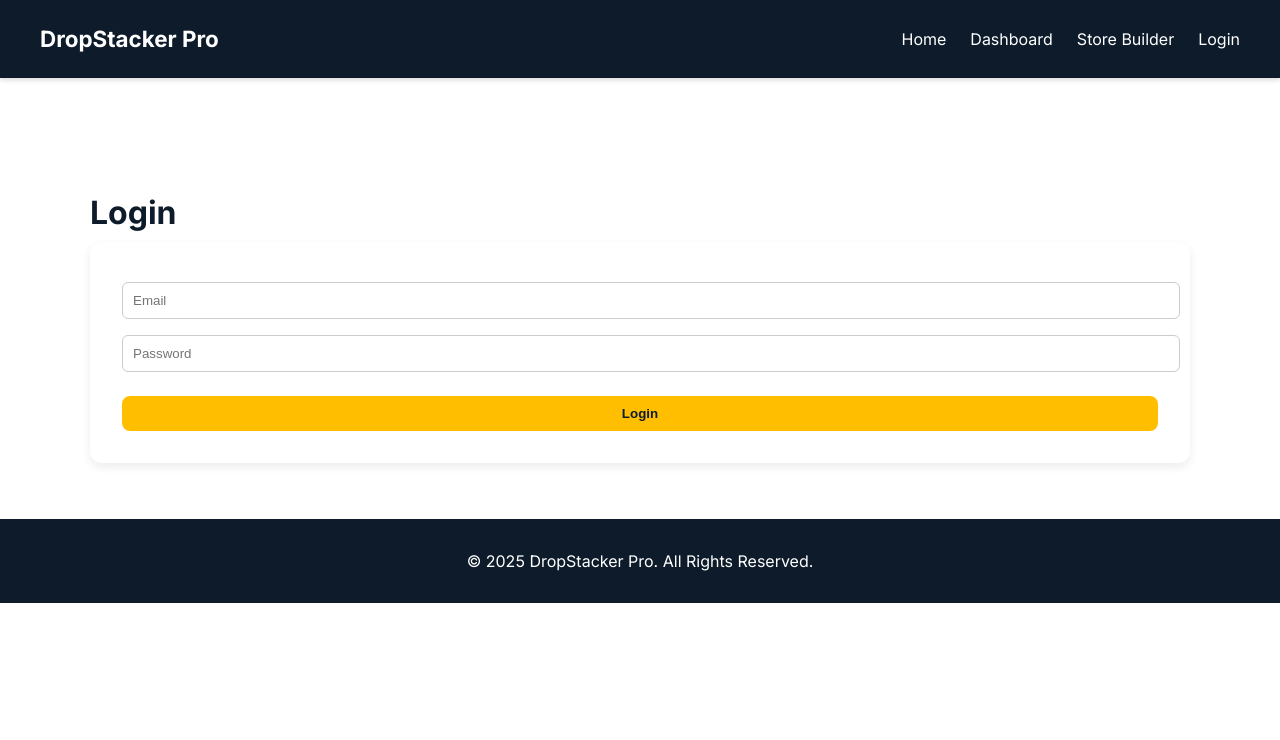
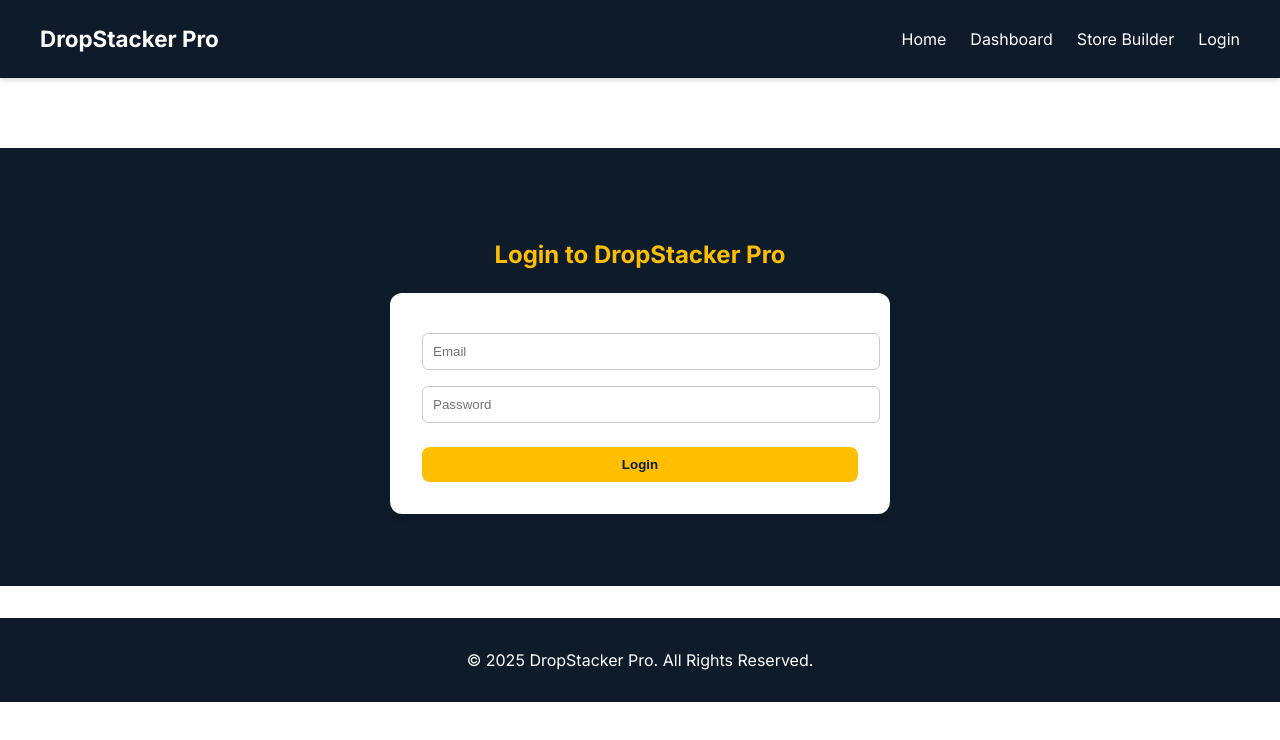
Before and after one commit to nextwaveaisuite/dropstacker-pro, a Next.js app: page /login in a window 1280 px wide. Shown: the top 740 px of the page. Built offline with nearby package versions, Linux system fonts and the light colour scheme.

Commit message:
login.js

```diff
--- a/pages/login.js
+++ b/pages/login.js
@@ -13,9 +13,10 @@ export default function Login() {
   }
 
   return (
-    <div className="container">
-      <h1>Login</h1>
-      <form onSubmit={handleLogin}>
+    <section className="section-dark" style={{ textAlign: "center" }}>
+      <div className="container" style={{ maxWidth: "500px" }}>
+        <h1 style={{ color: "#ffbf00" }}>Login to DropStacker Pro</h1>
+        <form onSubmit={handleLogin} style={{ marginTop: "1.5rem" }}>
           <input type="email" placeholder="Email" value={email}
             onChange={(e) => setEmail(e.target.value)} required />
           <input type="password" placeholder="Password" value={password}
@@ -23,5 +24,6 @@ export default function Login() {
           <button type="submit" style={{ width: "100%", marginTop: "1rem" }}>Login</button>
         </form>
       </div>
+    </section>
   );
 }
```
Lines whose indentation alone changed are shown as unchanged.
